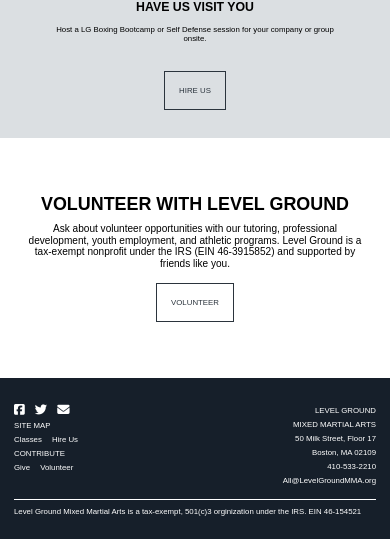
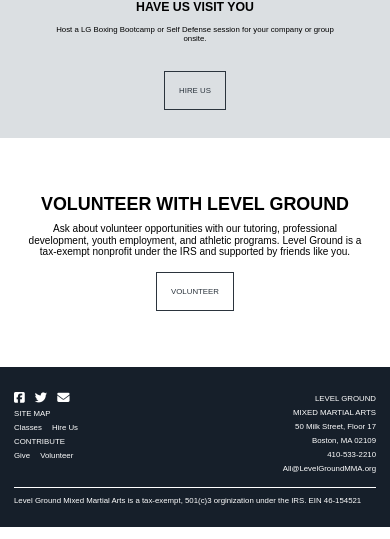
Before and after one commit to anaiscmateus/level-ground-completed, a plain HTML site: page index.html in a window 390 px wide. Shown: the part 930-1469 px from the top of the page. Drawn offline with Linux system fonts and the light colour scheme.

Commit message:
mobile tweaks

```diff
--- a/index.html
+++ b/index.html
@@ -61,7 +61,7 @@
 		</section>
 		<section class="four clearfix">
 			<h2>VOLUNTEER WITH LEVEL GROUND</h2>
-			<p>Ask about volunteer opportunities with our tutoring, professional development, youth employment, and athletic programs. Level Ground is a tax-exempt nonprofit under the IRS (EIN 46-3915852) and supported by friends like you.</p>
+			<p>Ask about volunteer opportunities with our tutoring, professional development, youth employment, and athletic programs. Level Ground is a tax-exempt nonprofit under the IRS and supported by friends like you.</p>
 			<a href="#">VOLUNTEER</a>
 		</section>
 		<footer class="clearfix">
```
